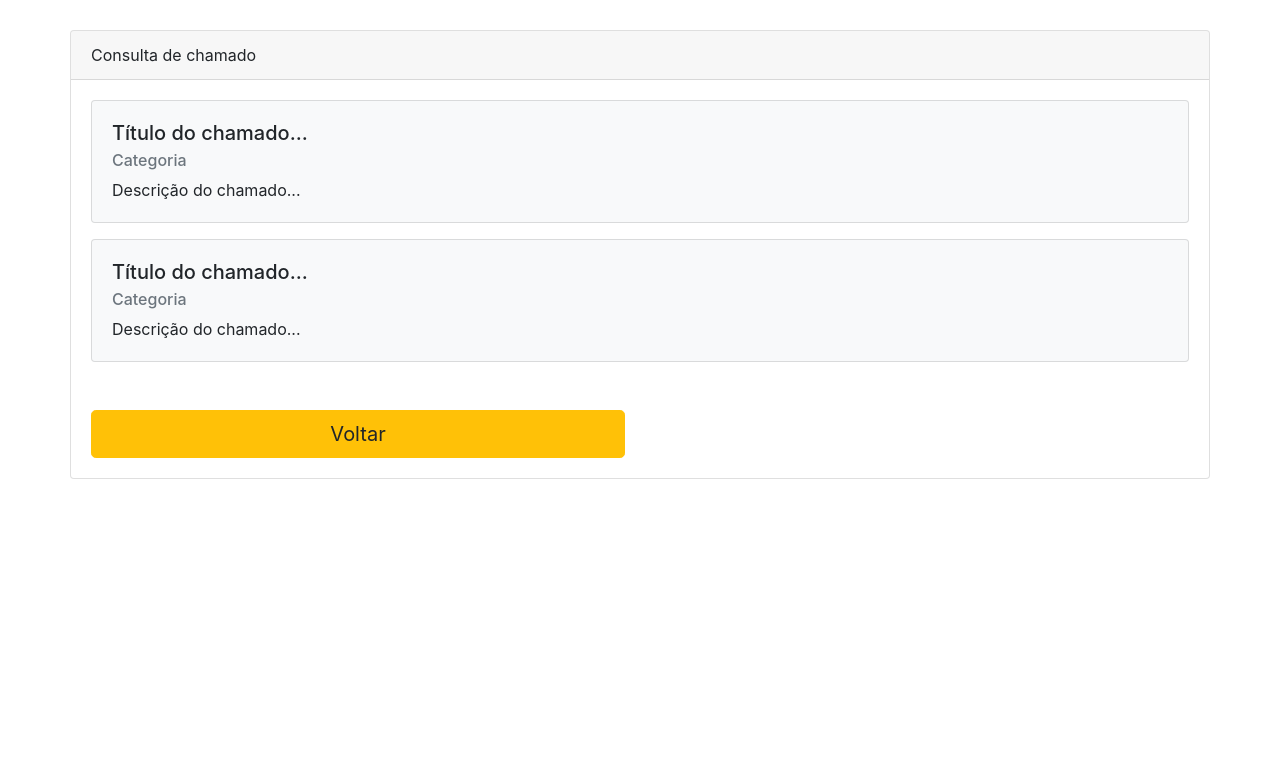
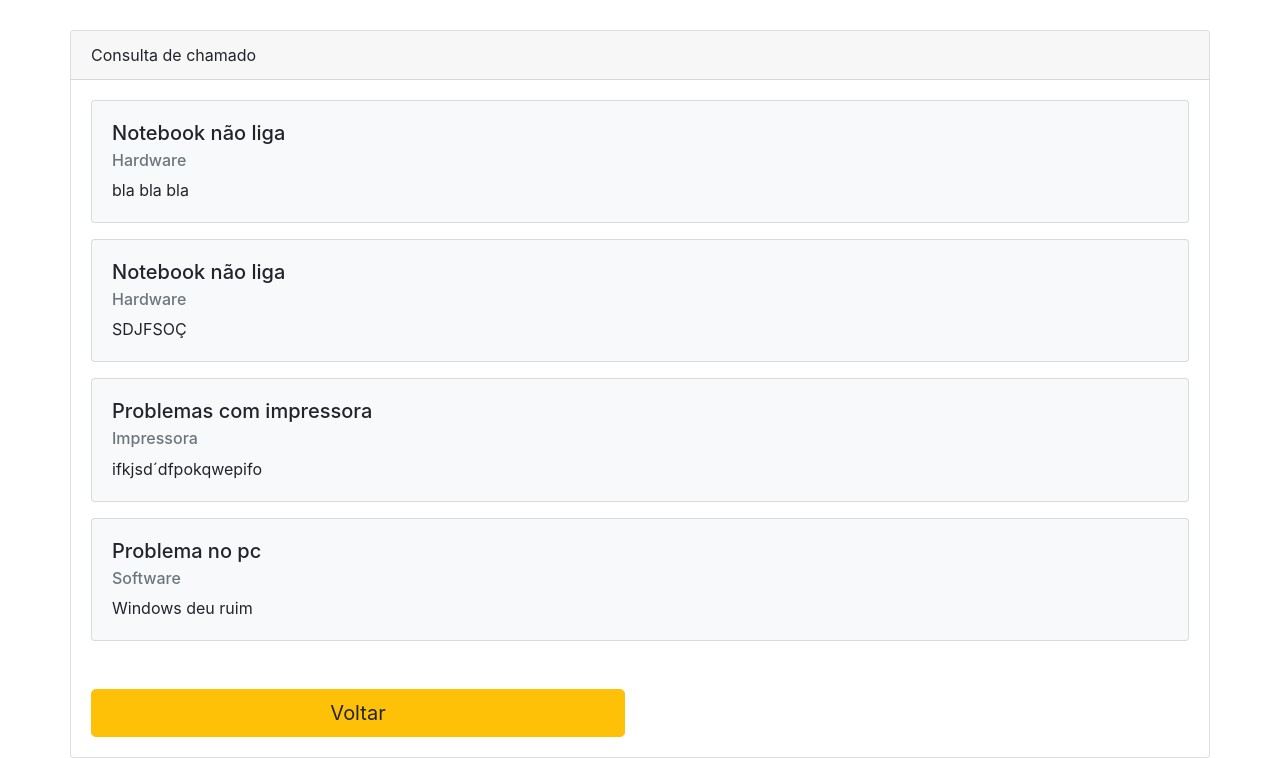
Before and after one commit to annacarolcr/Curso-Projeto12-App-Help-Desk, a PHP site: page /consultar_chamado.php in a window 1280 px wide. Shown: the part 56-814 px from the top of the page. Before the commit the page ends 535 px from the top, so only its background shows below. Run offline with PHP 8.4, Linux system fonts and the light colour scheme; the visitor is signed in with stand-in values (Sample User, id 1).

Commit message:
consultando chamados

```diff
--- a/consultar_chamado.php
+++ b/consultar_chamado.php
@@ -1,5 +1,24 @@
 <?php
   require_once "validador_acesso.php";
+?>
+
+<?php
+
+  //array de chamados
+  $chamados = array();
+
+  //abrir o arquivo.txt
+  $arquivo = fopen('arquivo.txt', 'r');
+
+  //percorrer o arquivo.txt enquanto houver registros a serem recuperados
+  while(!feof($arquivo)){ //testa pelo fim de um arquivo. Quando é encontrado um registro, retorna false. Utilizamos o operador de negação para transformar em 'true' e entrar no while
+    $registro = fgets($arquivo);
+    $chamados[] = $registro;
+  }
+
+  //fechar o arquivo
+  fclose($arquivo);
+
 ?>
 
 <html>
@@ -43,23 +62,26 @@
 
             <div class="card-body">
 
+            <?php foreach($chamados as $chamado){ ?>
+
+              <?php
+                $chamado_dados = explode('#', $chamado);
+
+                if(count($chamado_dados) < 3){
+                  continue;
+                }
+              ?>
+
               <div class="card mb-3 bg-light">
                 <div class="card-body">
-                  <h5 class="card-title">Título do chamado...</h5>
-                  <h6 class="card-subtitle mb-2 text-muted">Categoria</h6>
-                  <p class="card-text">Descrição do chamado...</p>
+                  <h5 class="card-title"><?=$chamado_dados[0]?></h5>
+                  <h6 class="card-subtitle mb-2 text-muted"><?=$chamado_dados[1]?></h6>
+                  <p class="card-text"><?=$chamado_dados[2]?></p>
 
                 </div>
               </div>
 
-              <div class="card mb-3 bg-light">
-                <div class="card-body">
-                  <h5 class="card-title">Título do chamado...</h5>
-                  <h6 class="card-subtitle mb-2 text-muted">Categoria</h6>
-                  <p class="card-text">Descrição do chamado...</p>
-
-                </div>
-              </div>
+            <?php } ?>
 
               <div class="row mt-5">
                 <div class="col-6">
```
